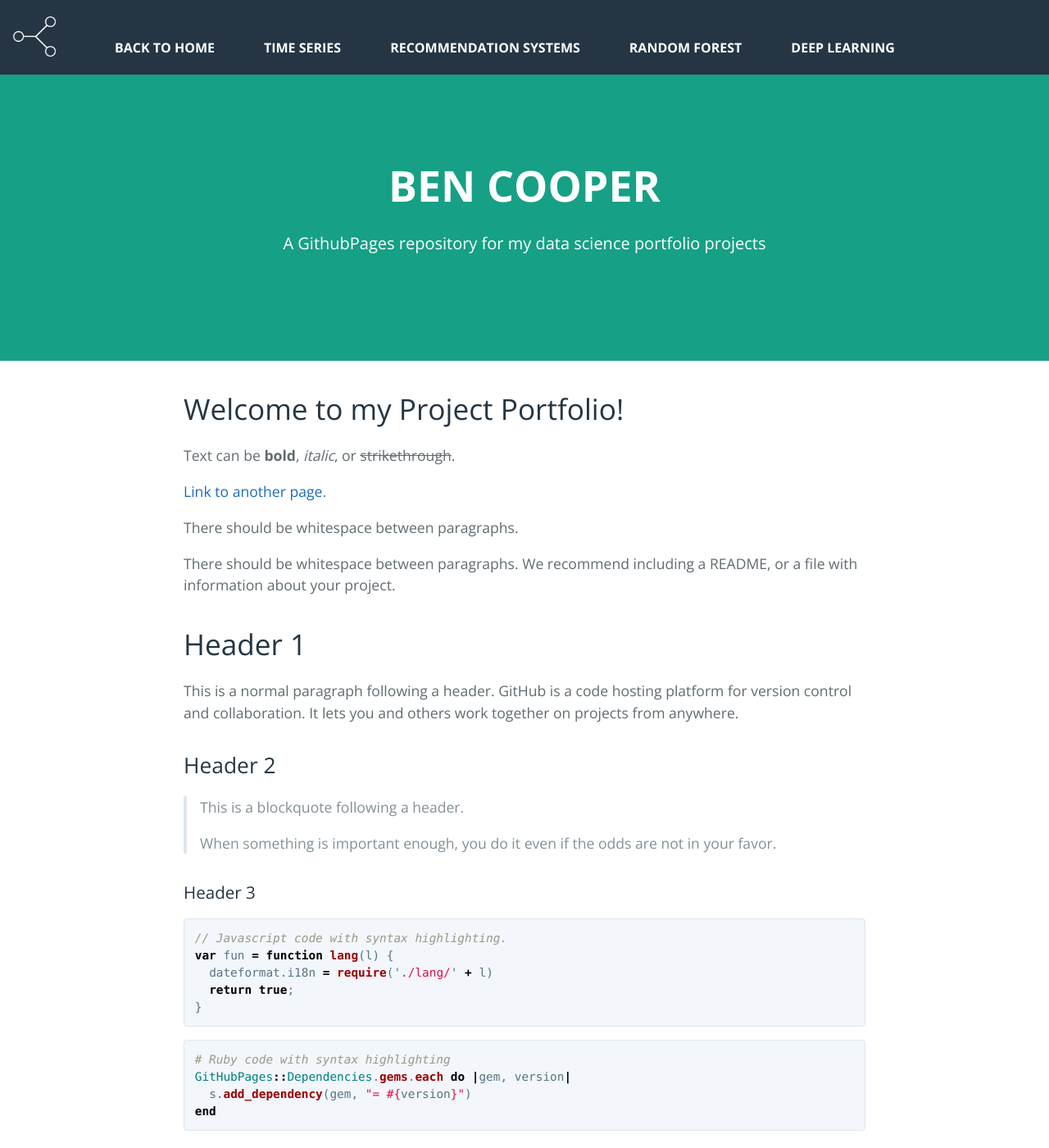
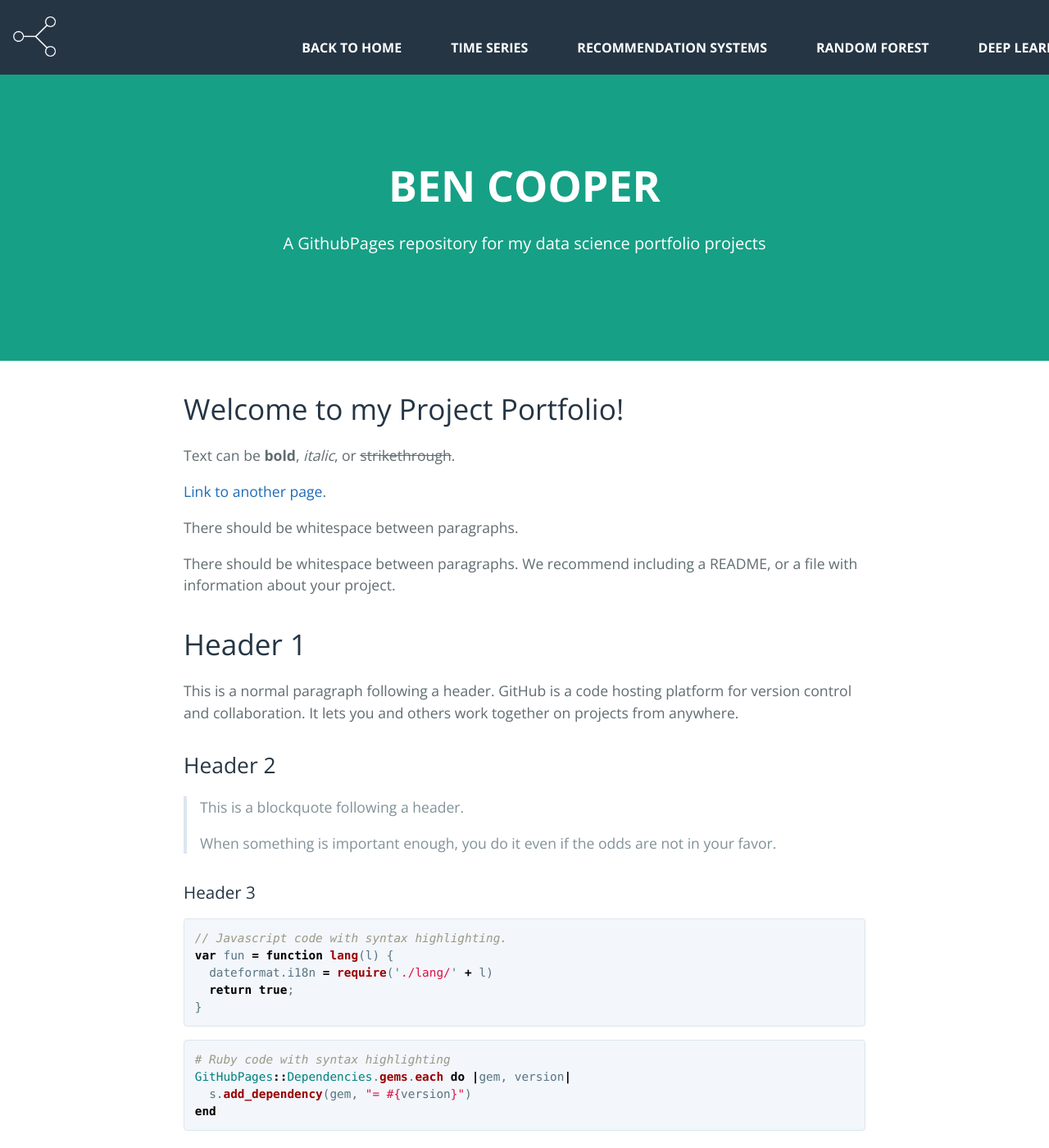
Before and after one commit to benjamin-j-cooper/benjamin-j-cooper.github.io, a Jekyll site: the page built from docs/index.md, in a window 1280 px wide and 1400 px high. Shown: the whole window at 82% size. Built offline with Jekyll 4.4.1, drawn with Linux system fonts in a browser that asks for light colours; nearby versions of some CDN libraries.

Commit message:
troubleshooting header

```diff
--- a/docs/_sass/jekyll-theme-cayman.scss
+++ b/docs/_sass/jekyll-theme-cayman.scss
@@ -584,7 +584,7 @@ a {
   }
   .menu {
     display: block;
-    /*margin-left: auto;*/
+    margin-left: auto;
     /*vertical-align: middle;*/
     list-style: none;
     z-index: 999;
```
